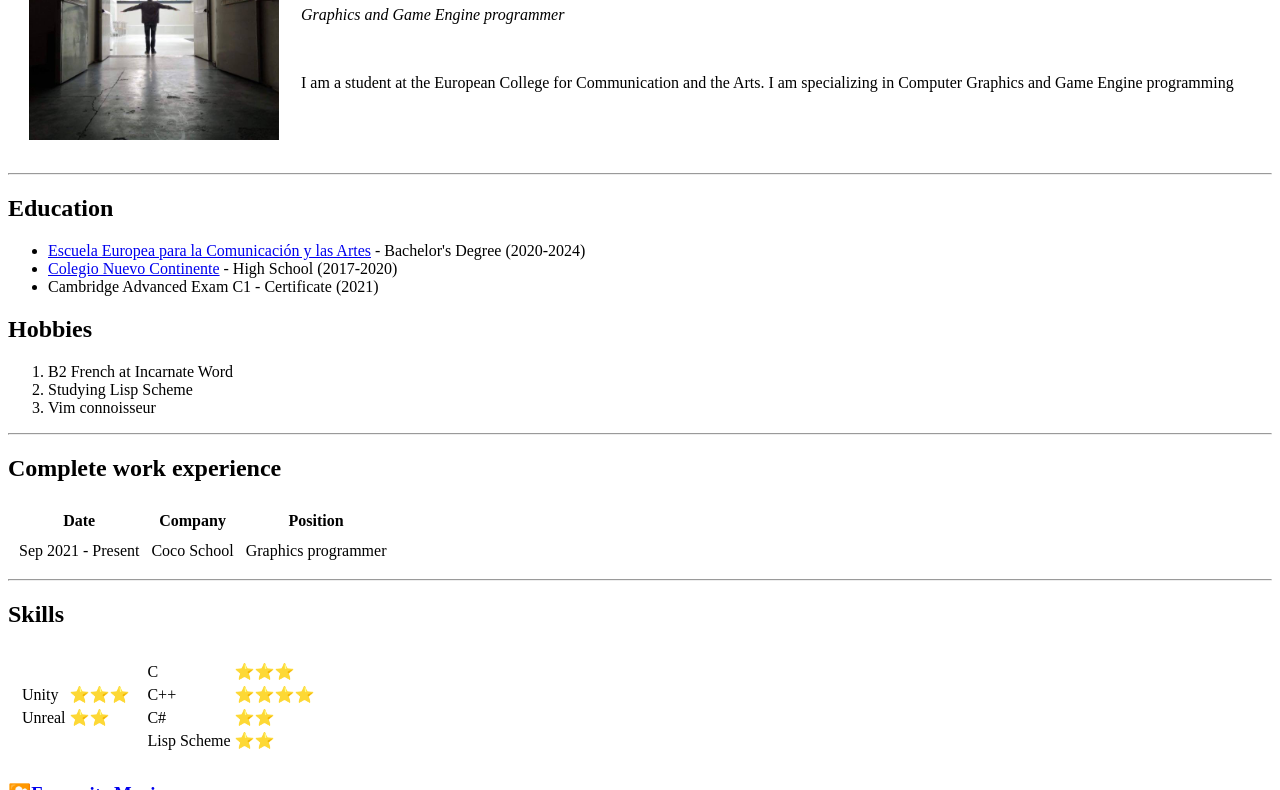
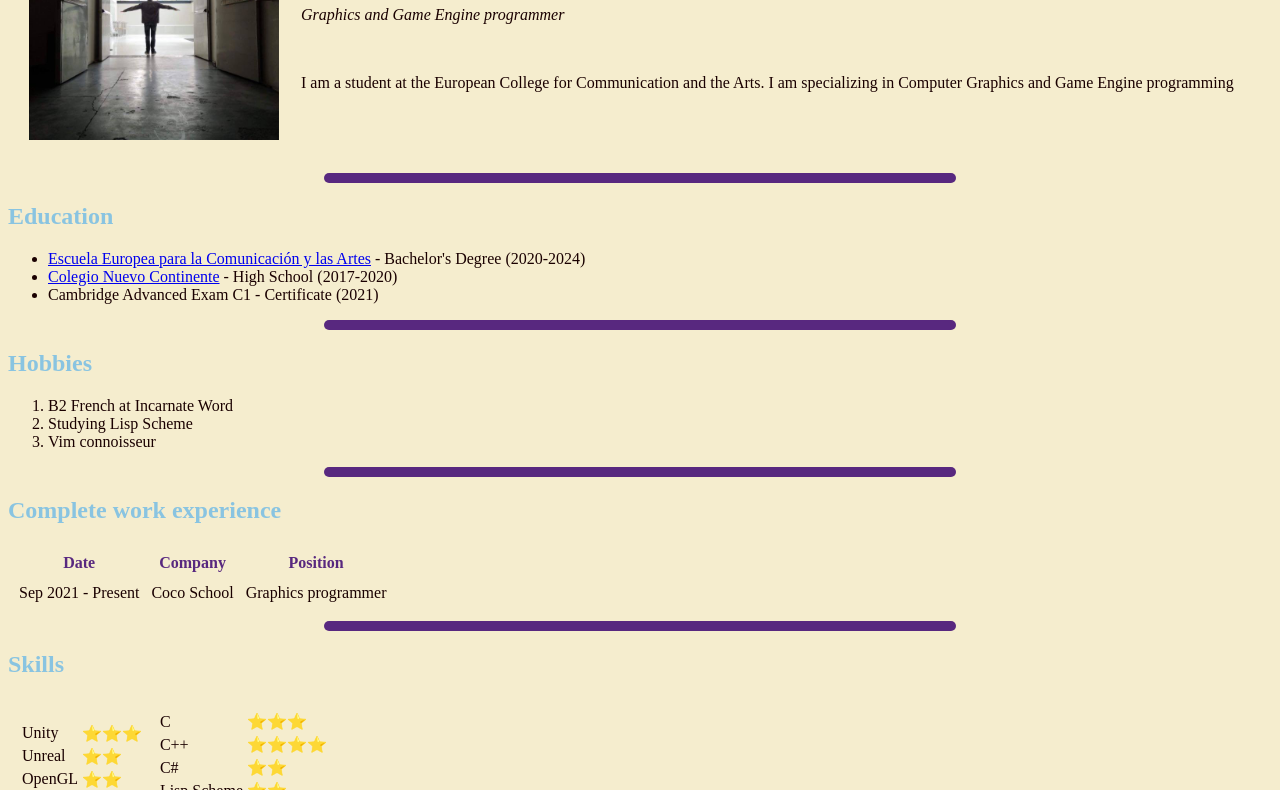
Before and after one commit to candianis/WebCoffee, a plain HTML site: page Clase01/index.html in a window 1280 px wide. Shown: the part 139-929 px from the top of the page. Drawn offline with Linux system fonts and the light colour scheme.

Commit message:
Classwork- 2/10/2023

```diff
--- /dev/null
+++ b/Clase01/CSS/styles.css
@@ -0,0 +1,47 @@
+/****** Selector tags ******/
+
+body{
+    background-color: #F5EDCE;
+}
+
+hr{
+    height: 10px;
+    width: 50%;
+    background-color: #58287F;
+    border-style: none;
+    border-radius: 10px;
+}
+
+p{
+
+}
+
+th{
+    color: #58287F;
+}
+
+td{
+    color:#1A0000;
+}
+
+h1{
+    color: #89C4E1;
+}
+
+li{
+    color: #1A0000;
+}
+
+h2{
+    color: #89C4E1;
+}
+
+/****** Class selectors ******/
+.default-text{
+
+}
+
+/****** ID selectors (casi no se usa) ******/
+#boss{
+    background-color:#89C4E1;
+}
--- a/Clase01/index.html
+++ b/Clase01/index.html
@@ -2,9 +2,11 @@
 <html lang="en">
 <head>
     <meta charset="UTF-8">
+    <title>Augusto Cogollo</title>
+    <link rel="stylesheet" href="CSS/styles.css">
+</head>
 
-    <title>Augusto Cogollo</title>
-</head>
+
 <body>
     <table cellspacing="20">
         <tr>
@@ -29,6 +31,7 @@
         <li><a href="https://nuevocontinente.edu.mx" target="_blank">Colegio Nuevo Continente</a> - High School (2017-2020)</li>
         <li>Cambridge Advanced Exam C1 - Certificate (2021)</li>
     </ul>
+    <hr>
     <h2>Hobbies</h2>
     <ol>
         <li>B2 French at Incarnate Word</li>
@@ -69,6 +72,11 @@
                         <td>Unreal</td>
                         <td>⭐⭐</td>
                     </tr>
+                    <tr>
+                        <td>OpenGL</td>
+                        <td>⭐⭐</td>
+                    </tr>
+
                 </table>
             </td>
             <td>
```
Also changed, not shown: Clase01/contact.html (+1 -0 lines), Clase01/movies.html (+1 -0 lines), README.md.
